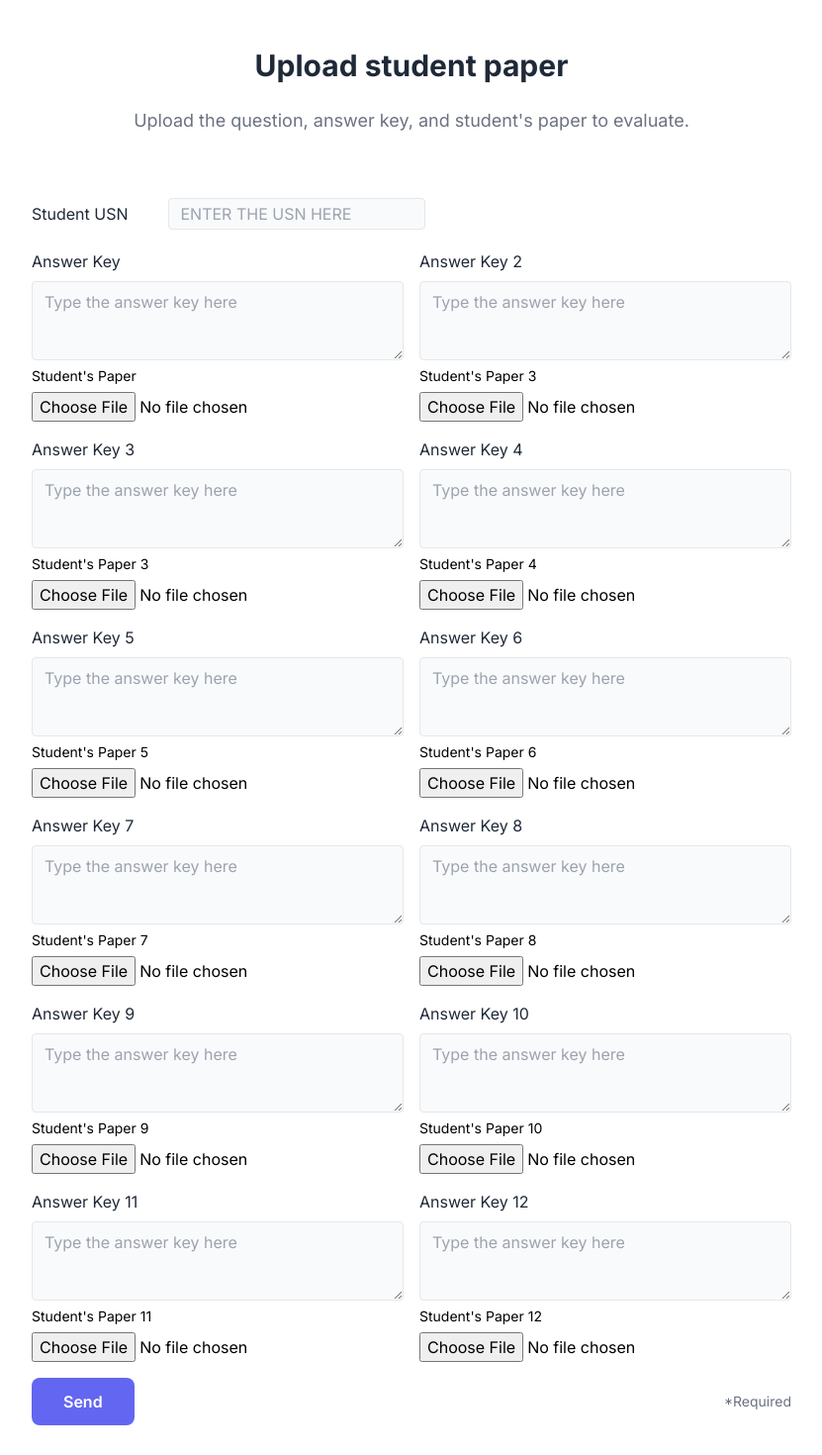
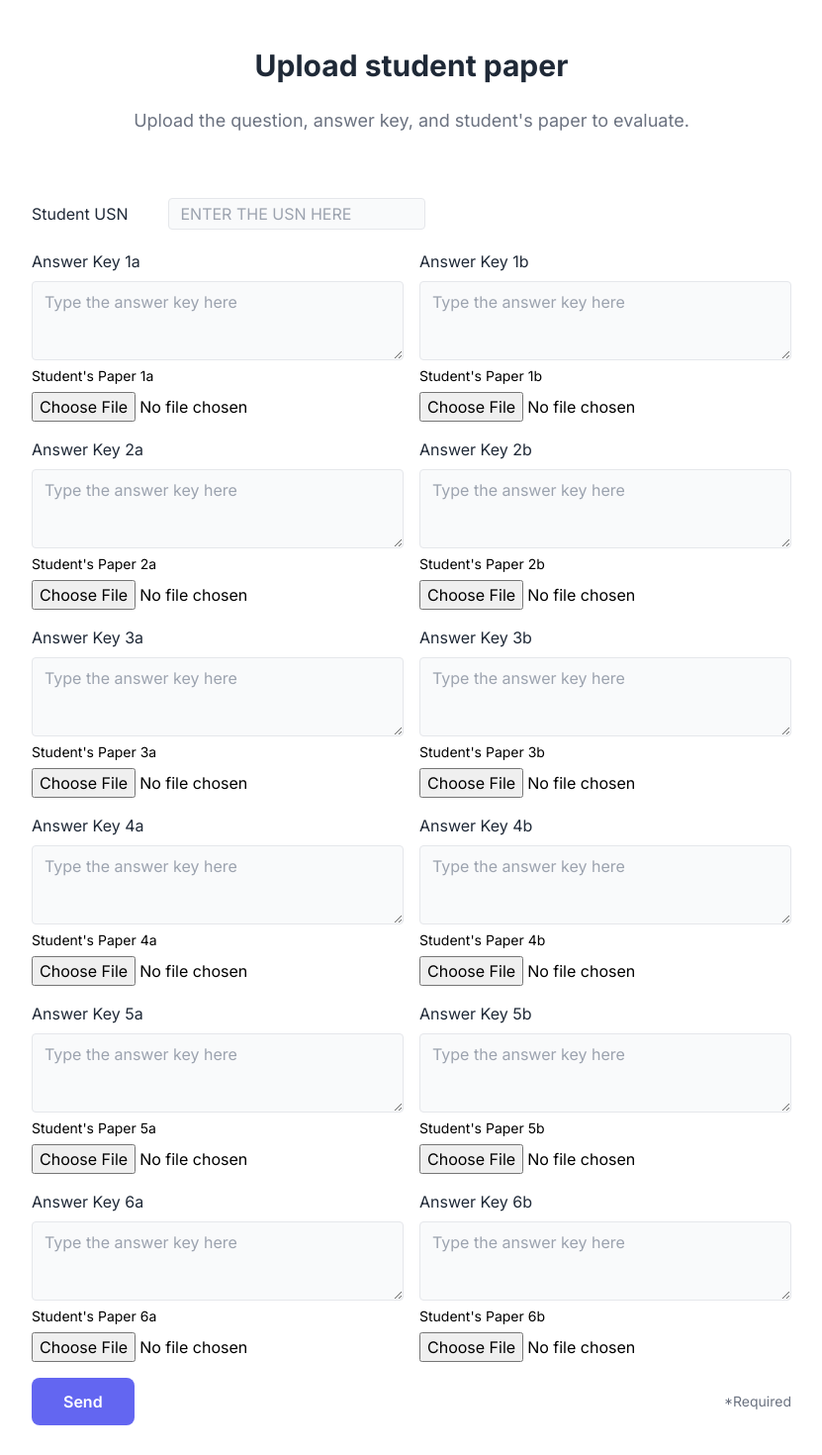
Before and after one commit to arjunshetty1/EduEval, a Next.js app in the folder Client/my-app/: page /Dashboard in a window 1280 px wide. Shown: the top 1470 px of the page at 99% size, without its empty margins (224-1055 px from the left). Built offline with nearby package versions, Linux system fonts and the light colour scheme.

Commit message:
Update: from 1,2,3... to 1a,1b,2a...

```diff
--- a/Client/my-app/app/Dashboard/page.jsx
+++ b/Client/my-app/app/Dashboard/page.jsx
@@ -135,7 +135,7 @@ const Page = () => {
                 htmlFor="answerKey"
                 className="mb-2 inline-block text-sm text-gray-800 sm:text-base"
               >
-                Answer Key
+                Answer Key 1a
               </label>
               <textarea
                 id="answerKey1"
@@ -149,7 +149,7 @@ const Page = () => {
 
             <div className="grid gap-1.5">
               <label className="text-sm" htmlFor="file">
-                Student's Paper
+                Student's Paper 1a
               </label>
               <input
                 onChange={(e) => setfile1(e.target.files[0])}
@@ -165,7 +165,7 @@ const Page = () => {
                 htmlFor="answerKey"
                 className="mb-2 inline-block text-sm text-gray-800 sm:text-base"
               >
-                Answer Key 2
+                Answer Key 1b
               </label>
               <textarea
                 id="answerKey"
@@ -179,7 +179,7 @@ const Page = () => {
 
             <div className="grid gap-1.5">
               <label className="text-sm" htmlFor="file">
-                Student's Paper 3
+                Student's Paper 1b
               </label>
               <input
                 onChange={(e) => setfile2(e.target.files[0])}
@@ -196,7 +196,7 @@ const Page = () => {
                 htmlFor="answerKey"
                 className="mb-2 inline-block text-sm text-gray-800 sm:text-base"
               >
-                Answer Key 3
+                Answer Key 2a
               </label>
               <textarea
                 id="answerKey"
@@ -210,7 +210,7 @@ const Page = () => {
 
             <div className="grid gap-1.5">
               <label className="text-sm" htmlFor="file">
-                Student's Paper 3
+                Student's Paper 2a
               </label>
               <input
                 onChange={(e) => setfile3(e.target.files[0])}
@@ -226,7 +226,7 @@ const Page = () => {
                 htmlFor="answerKey"
                 className="mb-2 inline-block text-sm text-gray-800 sm:text-base"
               >
-                Answer Key 4
+                Answer Key 2b
               </label>
               <textarea
                 id="answerKey"
@@ -240,7 +240,7 @@ const Page = () => {
 
             <div className="grid gap-1.5">
               <label className="text-sm" htmlFor="file">
-                Student's Paper 4
+                Student's Paper 2b
               </label>
               <input
                 onChange={(e) => setfile4(e.target.files[0])}
@@ -256,7 +256,7 @@ const Page = () => {
                 htmlFor="answerKey"
                 className="mb-2 inline-block text-sm text-gray-800 sm:text-base"
               >
-                Answer Key 5
+                Answer Key 3a
               </label>
               <textarea
                 id="answerKey"
@@ -270,7 +270,7 @@ const Page = () => {
 
             <div className="grid gap-1.5">
               <label className="text-sm" htmlFor="file">
-                Student's Paper 5
+                Student's Paper 3a
               </label>
               <input
                 onChange={(e) => setfile5(e.target.files[0])}
@@ -286,7 +286,7 @@ const Page = () => {
                 htmlFor="answerKey"
                 className="mb-2 inline-block text-sm text-gray-800 sm:text-base"
               >
-                Answer Key 6
+                Answer Key 3b
               </label>
               <textarea
                 id="answerKey"
@@ -300,7 +300,7 @@ const Page = () => {
 
             <div className="grid gap-1.5">
               <label className="text-sm" htmlFor="file">
-                Student's Paper 6
+                Student's Paper 3b
               </label>
               <input
                 onChange={(e) => setfile6(e.target.files[0])}
@@ -316,7 +316,7 @@ const Page = () => {
                 htmlFor="answerKey"
                 className="mb-2 inline-block text-sm text-gray-800 sm:text-base"
               >
-                Answer Key 7
+                Answer Key 4a
               </label>
               <textarea
                 id="answerKey"
@@ -330,7 +330,7 @@ const Page = () => {
 
             <div className="grid gap-1.5">
               <label className="text-sm" htmlFor="file">
-                Student's Paper 7
+                Student's Paper 4a
               </label>
               <input
                 onChange={(e) => setfile7(e.target.files[0])}
@@ -346,7 +346,7 @@ const Page = () => {
                 htmlFor="answerKey"
                 className="mb-2 inline-block text-sm text-gray-800 sm:text-base"
               >
-                Answer Key 8
+                Answer Key 4b
               </label>
               <textarea
                 id="answerKey"
@@ -360,7 +360,7 @@ const Page = () => {
 
             <div className="grid gap-1.5">
               <label className="text-sm" htmlFor="file">
-                Student's Paper 8
+                Student's Paper 4b
               </label>
               <input
                 onChange={(e) => setfile8(e.target.files[0])}
@@ -376,7 +376,7 @@ const Page = () => {
                 htmlFor="answerKey"
                 className="mb-2 inline-block text-sm text-gray-800 sm:text-base"
               >
-                Answer Key 9
+                Answer Key 5a
               </label>
               <textarea
                 id="answerKey"
@@ -390,7 +390,7 @@ const Page = () => {
 
             <div className="grid gap-1.5">
               <label className="text-sm" htmlFor="file">
-                Student's Paper 9
+                Student's Paper 5a
               </label>
               <input
                 onChange={(e) => setfile9(e.target.files[0])}
@@ -406,7 +406,7 @@ const Page = () => {
                 htmlFor="answerKey"
                 className="mb-2 inline-block text-sm text-gray-800 sm:text-base"
               >
-                Answer Key 10
+                Answer Key 5b
               </label>
               <textarea
                 id="answerKey"
@@ -420,7 +420,7 @@ const Page = () => {
 
             <div className="grid gap-1.5">
               <label className="text-sm" htmlFor="file">
-                Student's Paper 10
+                Student's Paper 5b
               </label>
               <input
                 onChange={(e) => setfile10(e.target.files[0])}
@@ -436,7 +436,7 @@ const Page = () => {
                 htmlFor="answerKey"
                 className="mb-2 inline-block text-sm text-gray-800 sm:text-base"
               >
-                Answer Key 11
+                Answer Key 6a
               </label>
               <textarea
                 id="answerKey"
@@ -450,7 +450,7 @@ const Page = () => {
 
             <div className="grid gap-1.5">
               <label className="text-sm" htmlFor="file">
-                Student's Paper 11
+                Student's Paper 6a
               </label>
               <input
                 onChange={(e) => setfile11(e.target.files[0])}
@@ -466,7 +466,7 @@ const Page = () => {
                 htmlFor="answerKey"
                 className="mb-2 inline-block text-sm text-gray-800 sm:text-base"
               >
-                Answer Key 12
+                Answer Key 6b
               </label>
               <textarea
                 id="answerKey"
@@ -480,7 +480,7 @@ const Page = () => {
 
             <div className="grid gap-1.5">
               <label className="text-sm" htmlFor="file">
-                Student's Paper 12
+                Student's Paper 6b
               </label>
               <input
                 onChange={(e) => setfile12(e.target.files[0])}
```
